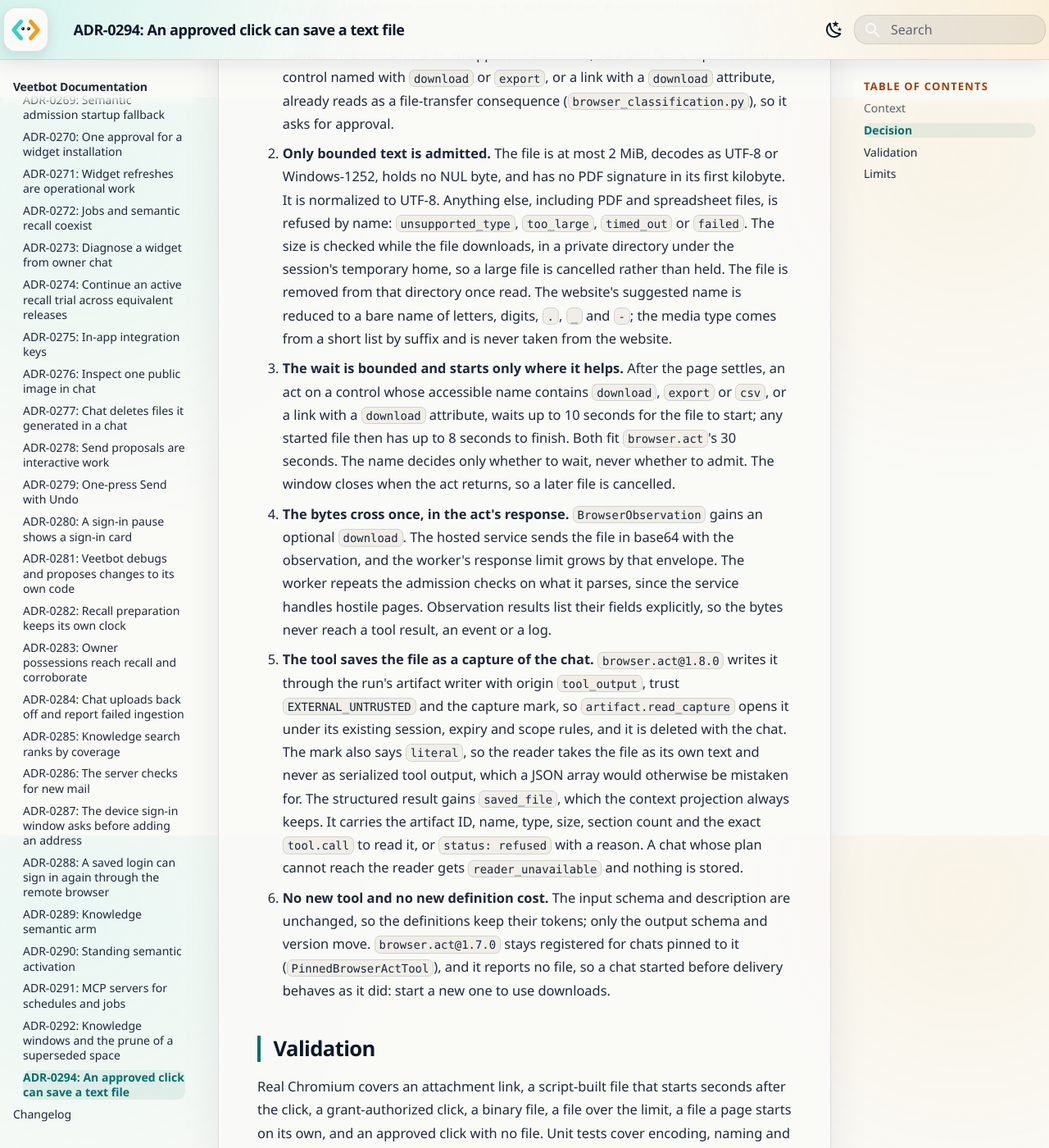
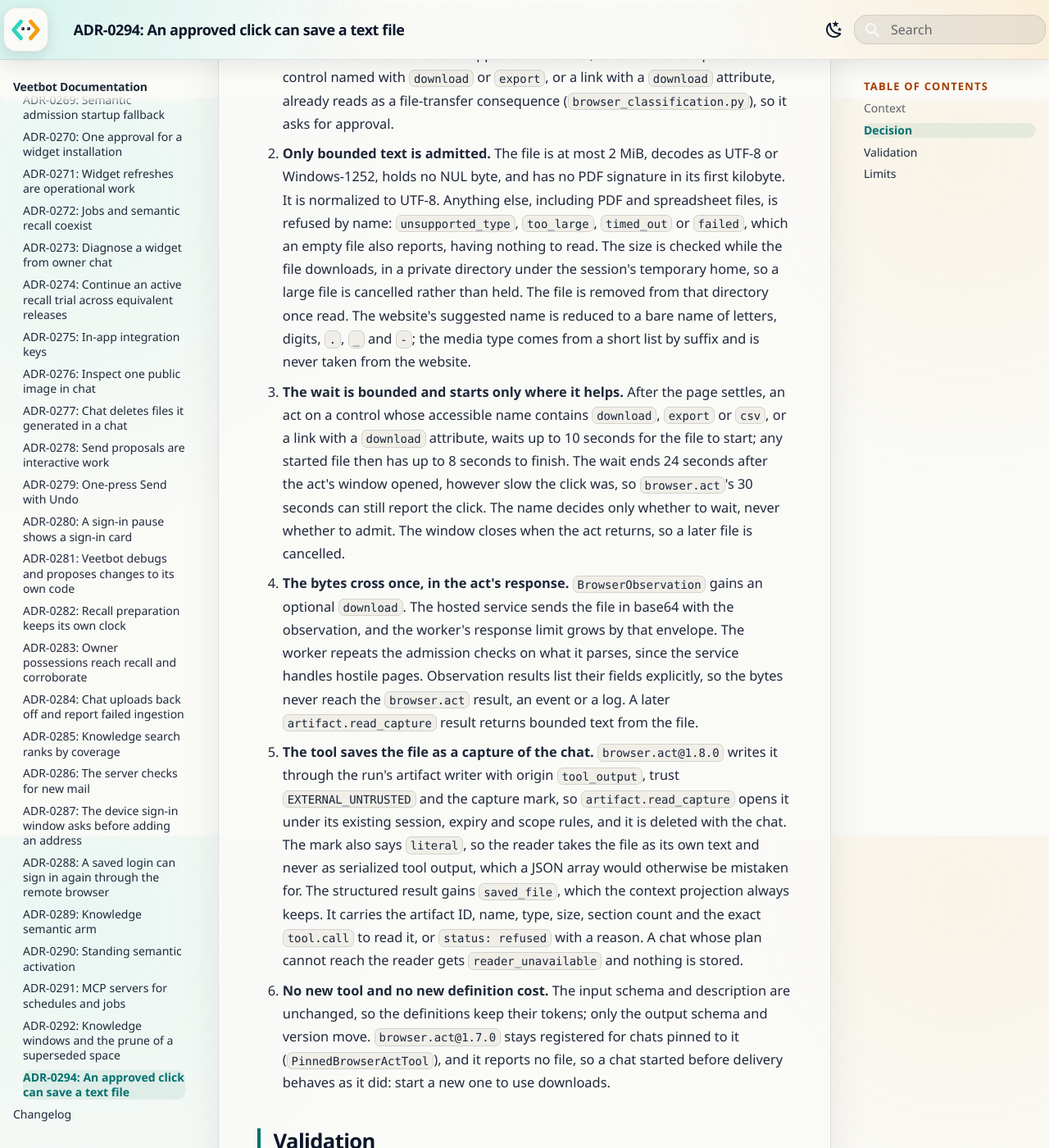
Before and after one commit to avitus/veetbot, an MkDocs documentation site: the page built from docs/adr/0294-approved-browser-file-download.md, in a window 1280 px wide and 1400 px high, scrolled down 1681 px. Shown: the whole window at 82% size. Built offline with MkDocs 1.6.1 and Material for MkDocs 9.7.7, drawn with Linux system fonts in a browser that asks for light colours.

Commit message:
Stop a file wait from using up the time to report its click
The start and read limits fitted browser.act's 30 seconds only with a quick
click. A slow click plus a slow file could run the tool out of time, turning a
click that ran into an unknown outcome. The file wait now ends 24 seconds after
the act's window opened, however it was spent.

Also say that an empty file reports failed, with a test, and limit the claim
about bytes to browser.act's result, since artifact.read_capture returns
bounded text later.

Reading-Lane: A
Co-Authored-By: Claude Opus 5.5 <noreply@anthropic.com>
Glen-Conversation: dc98c6a1-4db8-4553-9803-59701df5728a

```diff
--- a/docs/adr/0294-approved-browser-file-download.md
+++ b/docs/adr/0294-approved-browser-file-download.md
@@ -53,7 +53,8 @@ further constraints shape the contract.
    or Windows-1252, holds no NUL byte, and has no PDF signature in its first
    kilobyte. It is normalized to UTF-8. Anything
    else, including PDF and spreadsheet files, is refused by name:
-   `unsupported_type`, `too_large`, `timed_out` or `failed`. The size is checked
+   `unsupported_type`, `too_large`, `timed_out` or `failed`, which an empty file
+   also reports, having nothing to read. The size is checked
    while the file downloads, in a private directory under the session's temporary
    home, so a large file is cancelled rather than held. The file is removed from
    that directory once read. The website's suggested name is reduced to a bare
@@ -62,8 +63,9 @@ further constraints shape the contract.
 3. **The wait is bounded and starts only where it helps.** After the page settles,
    an act on a control whose accessible name contains `download`, `export` or
    `csv`, or a link with a `download` attribute, waits up to 10 seconds for the file
-   to start; any started file then has up to 8 seconds to finish. Both fit
-   `browser.act`'s 30 seconds. The name decides only whether to wait, never
+   to start; any started file then has up to 8 seconds to finish. The wait ends 24
+   seconds after the act's window opened, however slow the click was, so
+   `browser.act`'s 30 seconds can still report the click. The name decides only whether to wait, never
    whether to admit. The window closes when the act returns, so a later file is
    cancelled.
 4. **The bytes cross once, in the act's response.** `BrowserObservation` gains an
@@ -71,7 +73,8 @@ further constraints shape the contract.
    observation, and the worker's response limit grows by that envelope.
    The worker repeats the admission checks on what it parses, since the service
    handles hostile pages. Observation results list their fields explicitly, so
-   the bytes never reach a tool result, an event or a log.
+   the bytes never reach the `browser.act` result, an event or a log. A later
+   `artifact.read_capture` result returns bounded text from the file.
 5. **The tool saves the file as a capture of the chat.** `browser.act@1.8.0`
    writes it through the run's artifact writer with origin `tool_output`, trust
    `EXTERNAL_UNTRUSTED` and the capture mark, so `artifact.read_capture` opens it
--- a/docs/status/citation-ledger.yaml
+++ b/docs/status/citation-ledger.yaml
@@ -28,7 +28,7 @@ citations:
   - cite: "docs/plan/email-experience.md#docs/plan/event-log-and-persistence.md:698"
     excerpt: "| Interactive | 0 | A user is waiting on this turn | Seconds"
     digest: "4b1df335443d0c4a"
-  - cite: "docs/plan/email-integration.md#docs/plan/browser-automation.md:1381-1385"
+  - cite: "docs/plan/email-integration.md#docs/plan/browser-automation.md:1382-1386"
     excerpt: "Browser mutation uses the existing effect-sent boundary. Onc"
     digest: "43076826d2dad9ad"
   - cite: "docs/plan/email-integration.md#docs/plan/operational-hardening.md:321-325"
```
Also changed, not shown: docs/plan/browser-automation.md (+5 -4 lines), docs/plan/email-integration.md (+1 -1 lines), 3 other files.
